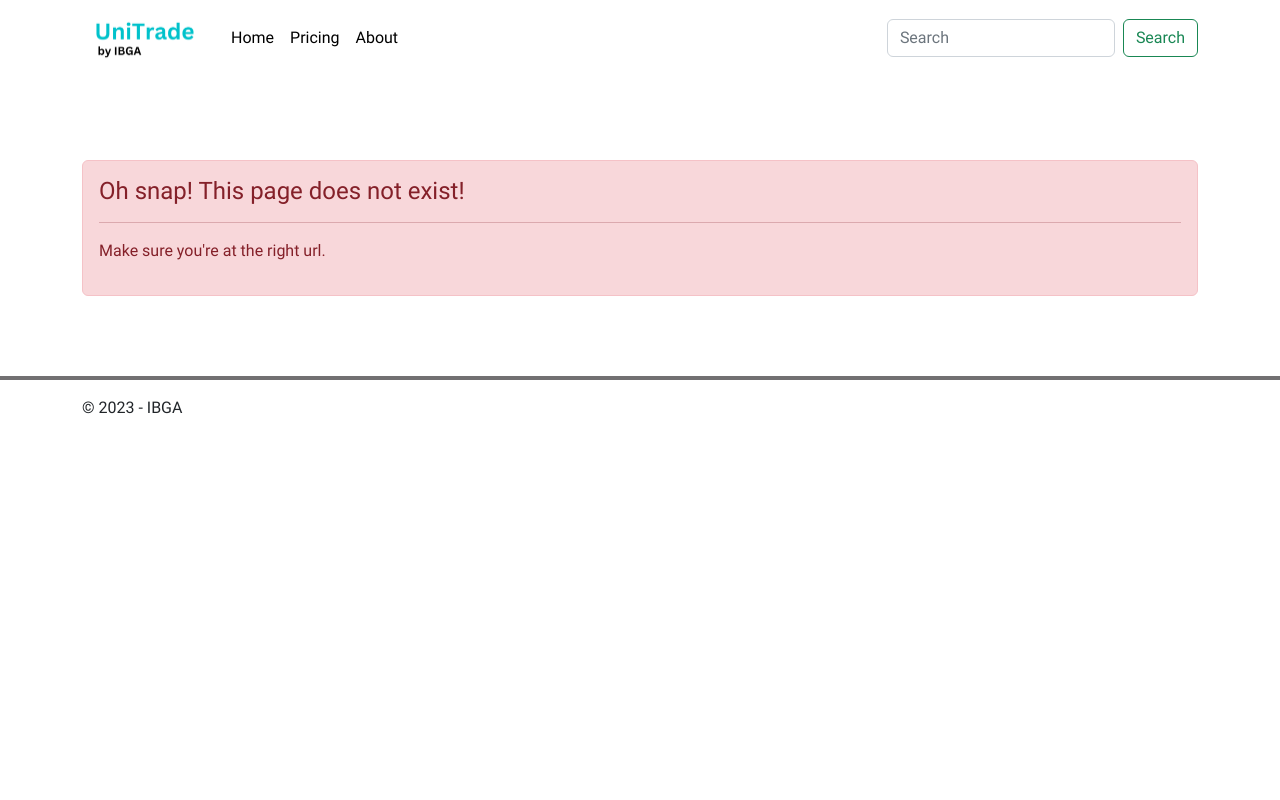
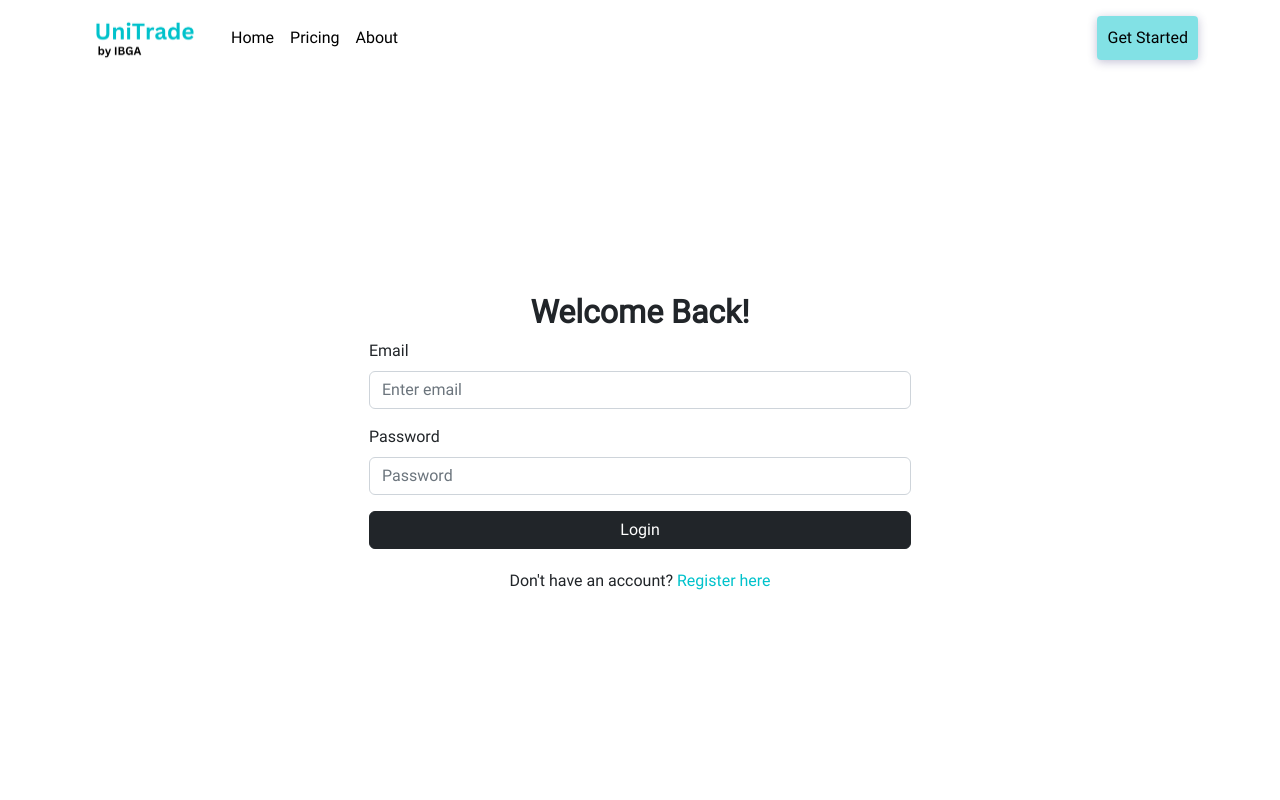
Before and after one commit to IBGA/UniTrade, a React (Vite) app in the folder unitrade-frontend/: page /login in a window 1280 px wide. Shown: the top 800 px of the page. Built offline with nearby package versions, Linux system fonts and the light colour scheme.

Commit message:
#53 #61 added login and signup pages

```diff
--- a/unitrade-frontend/src/app.jsx
+++ b/unitrade-frontend/src/app.jsx
@@ -2,6 +2,8 @@ import { BrowserRouter, Routes, Route } from "react-router-dom";
 
 import { HomePage } from "./pages/HomePage.jsx";
 import { NotFoundPage } from "./pages/NotFoundPage";
+import { LoginPage } from "./pages/LoginPage";
+import { SignupPage } from "./pages/SignupPage";
 import { NavMenu } from './components/NavMenu';
 import { Footer } from './components/Footer';
 
@@ -13,6 +15,8 @@ function App() {
       <BrowserRouter>
         <Routes>
           <Route index element={<HomePage />} />
+          <Route path="/login"  element={<LoginPage />} />
+          <Route path="/signup"  element={<SignupPage />} />
           <Route path="*" element={<NotFoundPage />} />
         </Routes>
       </BrowserRouter>
--- a/unitrade-frontend/src/components/Home.jsx
+++ b/unitrade-frontend/src/components/Home.jsx
@@ -3,28 +3,13 @@ import Container from 'react-bootstrap/Container';
 import styled from "styled-components";
 
 const HomeStyle = styled.div`
-    .home-page {
-        margin-top: 10rem;
-    }
 `;
 
 export function Home() {
     return (
-        <Container>
+        <Container className="home-container">
             <HomeStyle>
-                <div className="home-page">
-                    <Alert variant="success">
-                        <Alert.Heading>Home Page</Alert.Heading>
-                        <hr />
-                        <p>
-                            Hello! This is a react-bootstrap alert component. Please try to use react-bootstrap components as much as possible to make things look consistent and pretty. Use custom elements only when it's absolutely necessary.
-                            Check the documentation to see what they have to offer and check the code to see how they're implemented.
-                        </p>
-                        <p>
-                            As for custom css, I'm using style-components as they're simple and organized.
-                        </p>
-                    </Alert>
-                </div>
+
             </HomeStyle>
         </Container>
     );
--- /dev/null
+++ b/unitrade-frontend/src/components/Login.jsx
@@ -0,0 +1,62 @@
+import Card from 'react-bootstrap/Card';
+import Button from 'react-bootstrap/Button';
+import Form from 'react-bootstrap/Form';
+import Container from 'react-bootstrap/Container';
+import styled from "styled-components";
+
+const LoginStyle = styled.div`
+    .login-button {
+        width: 100%;
+    }
+
+    .login-container {
+        max-width: 600px;
+        min-height: 100vh;
+        margin-top: 200px;
+    }
+
+    .border-light {
+        border-color: white !important;
+    }
+
+    .login-title {
+        font-size: 2rem;
+    }
+
+    .register-link {
+        margin-top: 20px;
+    }
+
+    .register-link-btn {
+        color: var(--primary)
+    }
+`;
+
+export function Login() {
+    return (
+        <LoginStyle>
+            <Container className='login-container'>
+                <Card border="light">
+                    <Card.Body>
+                        <Card.Title className="text-center login-title"><b>Welcome Back!</b></Card.Title>
+                        <Form>
+                            <Form.Group className="mb-3" controlId="formBasicEmail">
+                                <Form.Label>Email</Form.Label>
+                                <Form.Control type="email" placeholder="Enter email" />
+                            </Form.Group>
+
+                            <Form.Group className="mb-3" controlId="formBasicPassword">
+                                <Form.Label>Password</Form.Label>
+                                <Form.Control type="password" placeholder="Password" />
+                            </Form.Group>
+                            <Button variant="dark" type="submit" className='login-button'>
+                                Login
+                            </Button>
+                            <Card.Text className='text-center register-link'>Don't have an account? <Card.Link className="register-link-btn" href="/signup">Register here</Card.Link></Card.Text>
+                        </Form>
+                    </Card.Body>
+                </Card>
+            </Container>
+        </LoginStyle>
+    );
+};
--- a/unitrade-frontend/src/components/NavMenu.jsx
+++ b/unitrade-frontend/src/components/NavMenu.jsx
@@ -3,8 +3,6 @@ import Nav from 'react-bootstrap/Nav';
 import Navbar from 'react-bootstrap/Navbar';
 import logo from '../assets/unitrade-nav.png';
 import styled from "styled-components";
-import { Form } from 'react-bootstrap';
-import Button from 'react-bootstrap/Button';
 
 const NavMenuStyle = styled.div`
     .bg-white{
@@ -15,13 +13,22 @@ const NavMenuStyle = styled.div`
         color: var(--black);
         font-size: 1rem;
     }
+
+    .get-started-link {
+        padding: 10px;
+       background-color: #00c2cb7d;
+       transition: background-color .2s linear;
+       box-shadow: 0 2px 10px 0 rgb(55 51 115 / 30%);
+       border-radius: 4px;
+       font-weight: 550;
+    }
 `;
 
 export function NavMenu() {
     return (
         <>
             <NavMenuStyle>
-                <Navbar bg="white" variant="light" fixed="top">
+                <Navbar bg="white" variant="light" sticky="top">
                     <Container>
                         <Navbar.Brand href="/">
                             <img
@@ -37,15 +44,7 @@ export function NavMenu() {
                             <Nav.Link href="/">Pricing</Nav.Link>
                             <Nav.Link href="/">About</Nav.Link>
                         </Nav>
-                        <Form className="d-flex">
-                            <Form.Control
-                                type="search"
-                                placeholder="Search"
-                                className="me-2"
-                                aria-label="Search"
-                            />
-                            <Button variant="outline-success">Search</Button>
-                        </Form>
+                        <Nav.Link className="get-started-link" href="/login">Get Started</Nav.Link>
                     </Container>
                 </Navbar>
             </NavMenuStyle>
--- /dev/null
+++ b/unitrade-frontend/src/components/Signup.jsx
@@ -0,0 +1,62 @@
+import Card from 'react-bootstrap/Card';
+import Button from 'react-bootstrap/Button';
+import Form from 'react-bootstrap/Form';
+import Container from 'react-bootstrap/Container';
+import styled from "styled-components";
+
+const SignupStyle = styled.div`
+    .signup-button {
+        width: 100%;
+    }
+
+    .signup-container {
+        max-width: 600px;
+        min-height: 100vh;
+        margin-top: 200px;
+    }
+
+    .border-light {
+        border-color: white !important;
+    }
+
+    .signup-title {
+        font-size: 2rem;
+    }
+
+    .login-link {
+        margin-top: 20px;
+    }
+
+    .login-link-btn {
+        color: var(--primary)
+    }
+`;
+
+export function Signup() {
+    return (
+        <SignupStyle>
+            <Container className='signup-container'>
+                <Card border="light">
+                    <Card.Body>
+                        <Card.Title className="text-center signup-title"><b>Create Account</b></Card.Title>
+                        <Form>
+                            <Form.Group className="mb-3" controlId="formBasicEmail">
+                                <Form.Label>Email</Form.Label>
+                                <Form.Control type="email" placeholder="Enter email" />
+                            </Form.Group>
+
+                            <Form.Group className="mb-3" controlId="formBasicPassword">
+                                <Form.Label>Password</Form.Label>
+                                <Form.Control type="password" placeholder="Password" />
+                            </Form.Group>
+                            <Button variant="dark" type="submit" className='signup-button'>
+                                Sign up
+                            </Button>
+                            <Card.Text className='text-center login-link'>Already a member? <Card.Link className="login-link-btn" href="/login">Login here</Card.Link></Card.Text>
+                        </Form>
+                    </Card.Body>
+                </Card>
+            </Container>
+        </SignupStyle>
+    );
+};
--- /dev/null
+++ b/unitrade-frontend/src/pages/LoginPage.jsx
@@ -0,0 +1,7 @@
+import { Login } from "../components/Login"
+
+export function LoginPage() {
+    return (
+        <Login />
+    );
+};
--- /dev/null
+++ b/unitrade-frontend/src/pages/SignupPage.jsx
@@ -0,0 +1,7 @@
+import { Signup } from "../components/Signup"
+
+export function SignupPage() {
+    return (
+        <Signup />
+    );
+};
```
